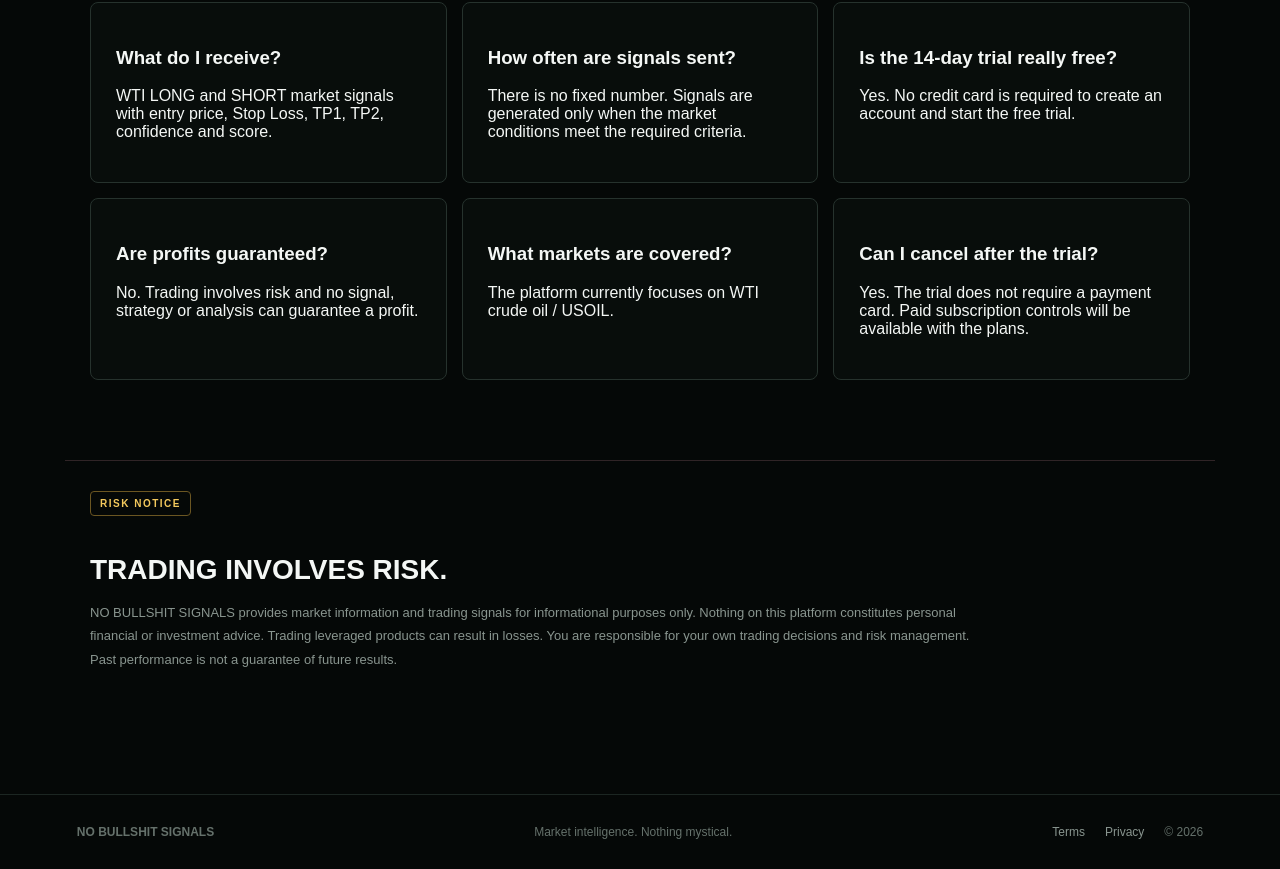
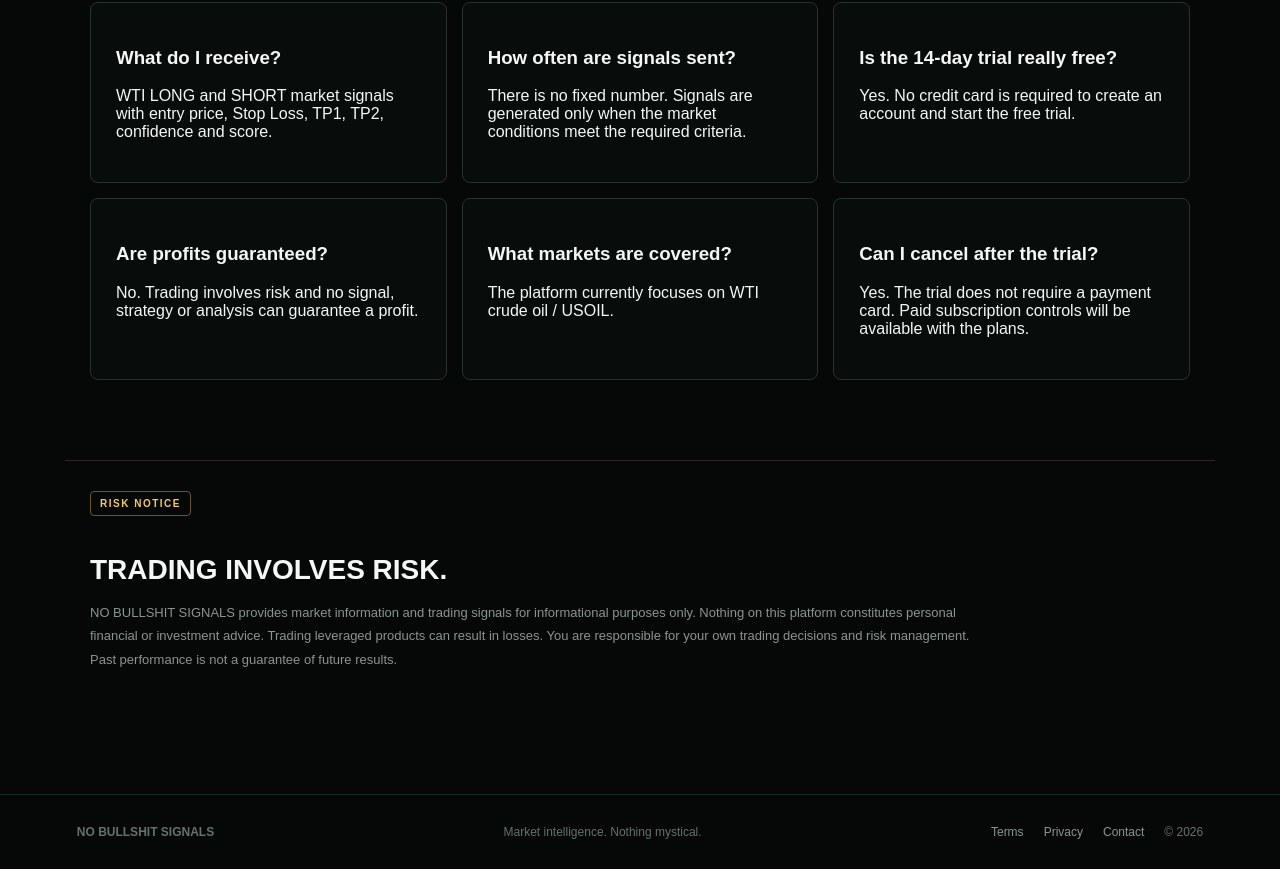
Before and after one commit to tradingnowopo/no-bullshit-signals, a Next.js app: page / in a window 1280 px wide. Shown: the part 2804-3673 px from the top of the page. Built offline with nearby package versions, Linux system fonts and the light colour scheme.

Commit message:
Update page.js

```diff
--- a/app/page.js
+++ b/app/page.js
@@ -257,7 +257,9 @@ export default function Home() {
           <a href="/privacy" style={styles.footerLink}>
             Privacy
           </a>
-
+          <a href="/contact" style={styles.footerLink}>
+            Contact
+          </a>
           <span>© 2026</span>
         </div>
       </footer>
```
